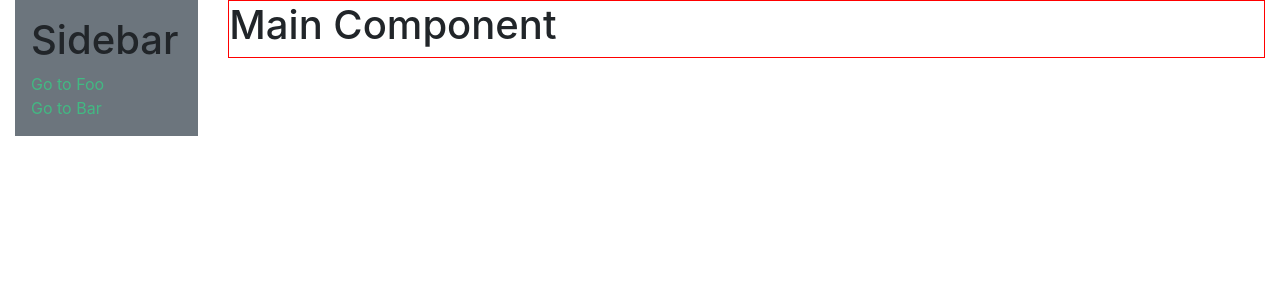
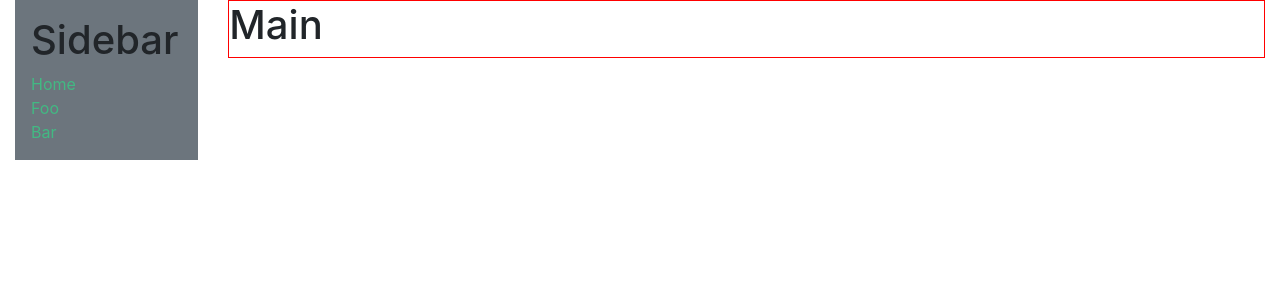
Before and after one commit to Ludachrispeed/vue-starter, a Vue app: page / in a window 1280 px wide. Shown: the top 300 px of the page. Built offline with nearby package versions, Linux system fonts and the light colour scheme.

Commit message:
Add home link in sidebar

```diff
--- a/src/components/Main.vue
+++ b/src/components/Main.vue
@@ -1,20 +1,9 @@
 <template>
 <div id="main">
-  <h1>{{msg}}</h1>
+  <h1>Main</h1>
   <router-view></router-view>
 </div>
 </template>
-
-<script>
-export default {
-  name: 'app',
-  data () {
-    return {
-      msg: 'Main Component'
-    }
-  }
-}
-</script>
 
 <style>
 #main {
--- a/src/components/Sidebar.vue
+++ b/src/components/Sidebar.vue
@@ -2,8 +2,9 @@
 <div id="sidebar" class="bg-secondary">
   <h1>Sidebar</h1>
   <ul>
-  <li><router-link to="/foo">Go to Foo</router-link></li>
-  <li><router-link to="/bar">Go to Bar</router-link></li>
+    <li><router-link to="/">Home</router-link></li>
+    <li><router-link to="/foo">Foo</router-link></li>
+    <li><router-link to="/bar">Bar</router-link></li>
   </ul>
 </div>
 </template>
```
